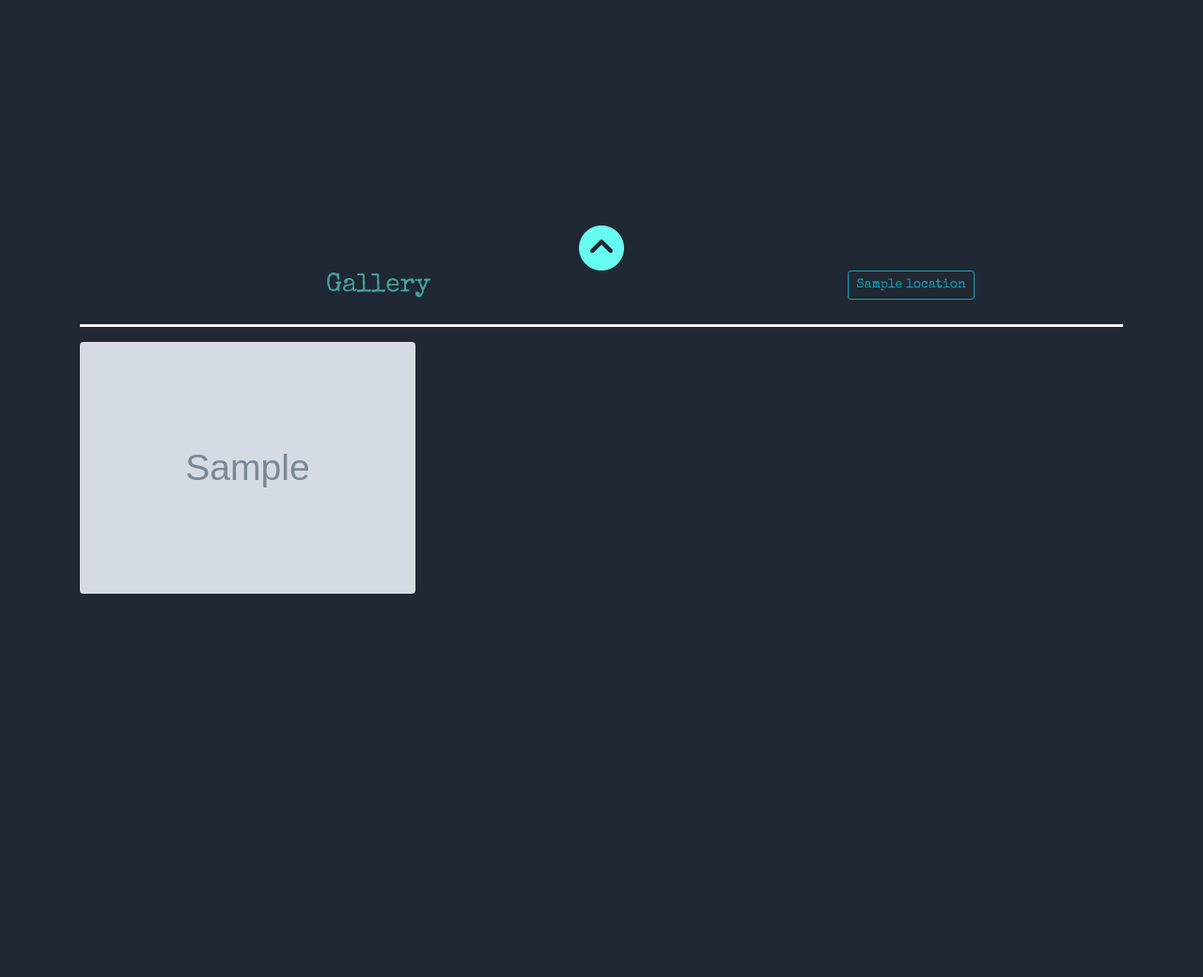
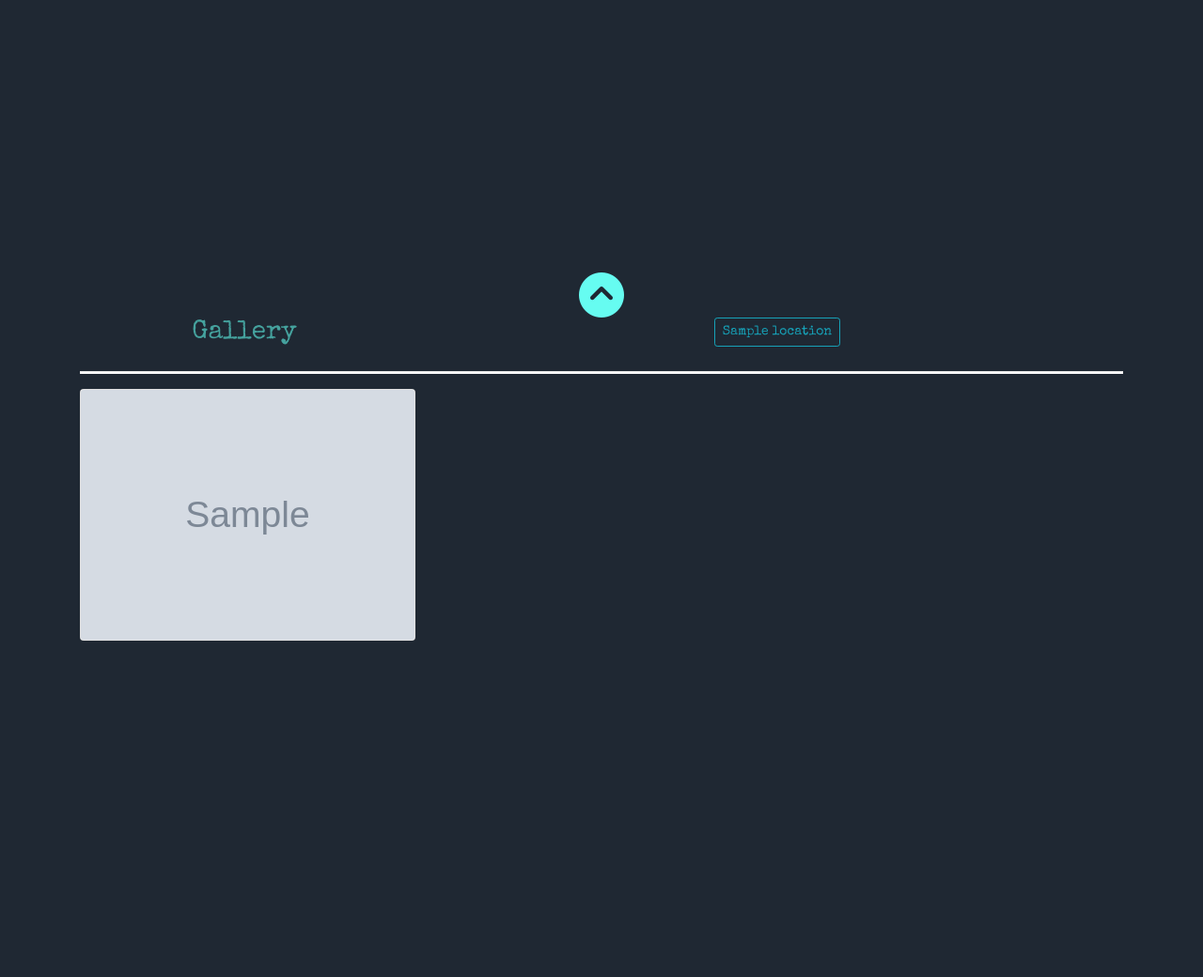
Before and after one commit to default-007/Galleria, a Django app: page / in a window 1280 px wide. Shown: the part 628-1668 px from the top of the page at 94% size. Run offline with Django 3.2, Linux system fonts and the light colour scheme; tables that the repository leaves empty hold one stand-in row (values such as "Sample post"); grey boxes marked "Sample" are stand-in pictures; some libraries are stand-ins or nearby versions.

Commit message:
Changed margin for spacing

```diff
--- a/photohub/templates/index.html
+++ b/photohub/templates/index.html
@@ -8,14 +8,14 @@
     <a href="#b"><i class="fas fa-chevron-circle-down fa-3x"></i></a>
 </div>
 
-<div class="container-fluid boded" id="b">
-    <div class="container">
+<div class="container-fluid " id="b">
+    <div class="container boded">
         <a href="/"><i class="fas fa-chevron-circle-up fa-3x text-center"></i></a>
         <div class="row">
-            <div class="col-md-7">
+            <div class="col-md-4">
                 <h3>Gallery</h3>
             </div>
-            <div class="col-md-5">
+            <div class="col-md-8">
                 <span id="locations">
                     {% for location in locations %}
                     <a class="btn btn-outline-info btn-sm" id="btn"
@@ -45,7 +45,7 @@
                         <div class="modal-body text-left">
                             <img src="{{image.image.url}}" alt="{{image.name}}" class="img-fluid">
                             <p class="imgdesc text-center">{{image.description}}</p>
-                            <p>Categorys:</p><span class="btn btn-sm btn-outline-success">{{image.category}}</span>
+                            <p>Category:</p><span class="btn btn-sm btn-outline-success">{{image.category}}</span>
                             <p>Location: </p><a href="/location/{{image.location}}"
                                 class="btn btn-sm btn-outline-info">{{image.location}}</a>
                             <blockquote class="blockquote mb-0">
--- a/static/css/styles.css
+++ b/static/css/styles.css
@@ -27,6 +27,10 @@ nav {
   text-align: center;
   overflow-y: scroll;
   scroll-behavior: smooth;
+}
+.boded {
+  margin-top: 50px;
+  margin-bottom: 20px;
 }
 .fas {
   text-align: center;
```
